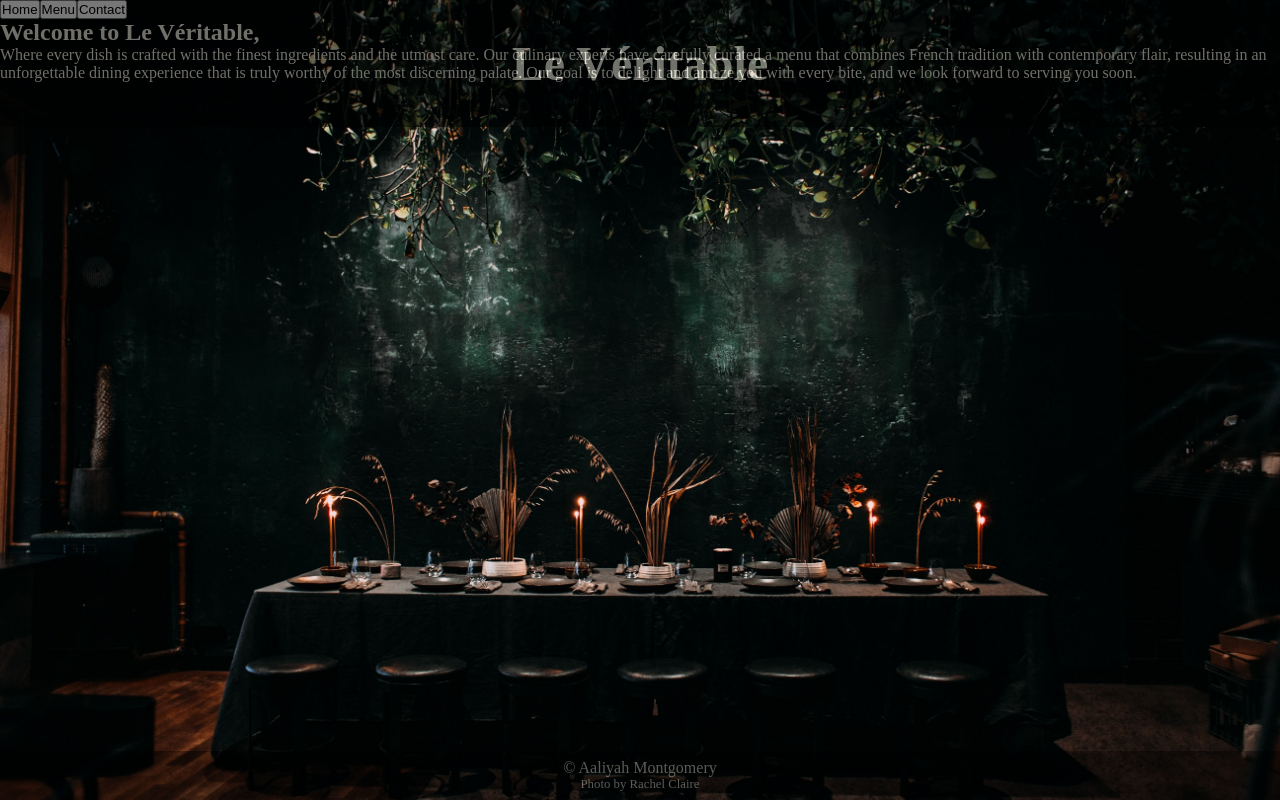
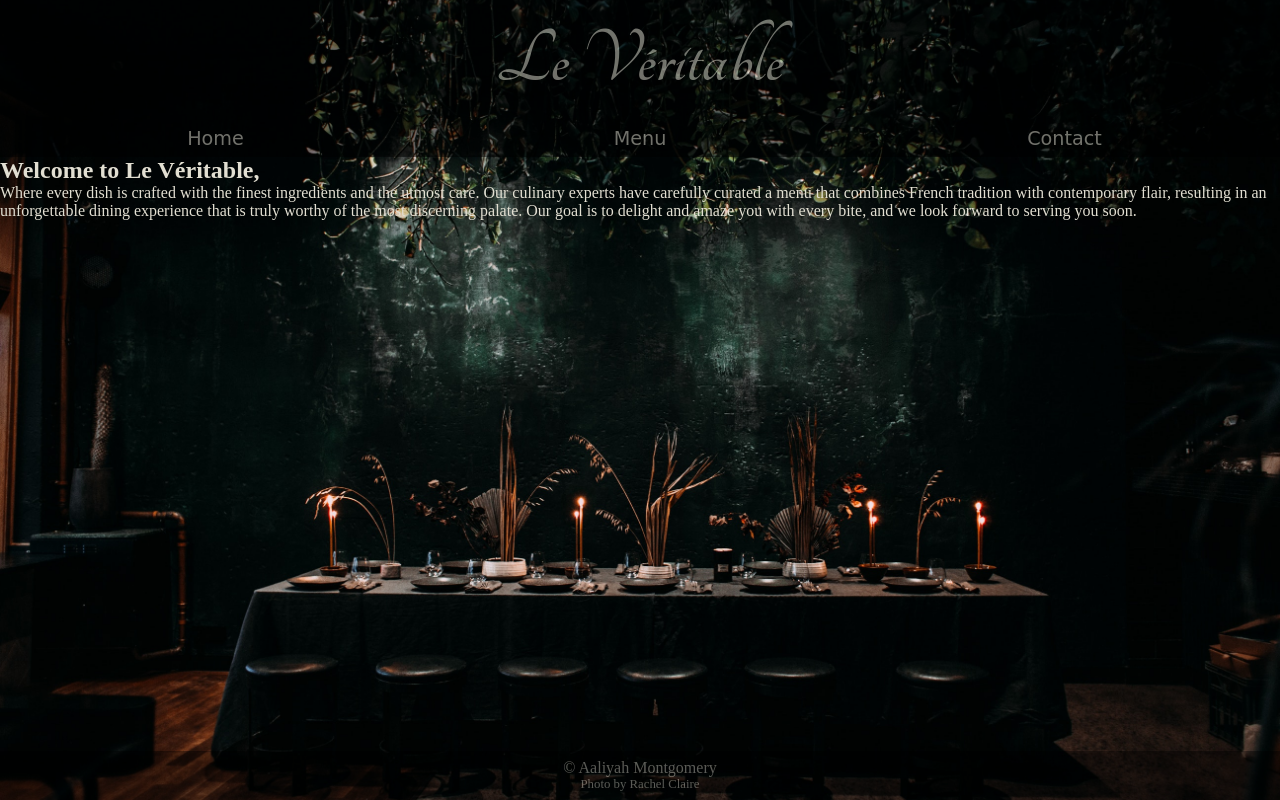
Before and after one commit to Aaliyah1699/restaurant-page, a website built with webpack: page dist/index.html in a window 1280 px wide. Built offline with nearby package versions, Linux system fonts and the light colour scheme; a web font is replaced by a local one.

Commit message:
header and nav buttons

```diff
--- a/src/style.css
+++ b/src/style.css
@@ -12,9 +12,9 @@ body {
   overflow: hidden;
   color: #e2dfd2;
 }
-/* header & nav */
+/* Header & Nav */
 header {
-  position: fixed;
+  /* position: fixed; */
   top: 0;
   left: 0;
   width: 100%;
@@ -22,11 +22,36 @@ header {
   opacity: 0.5;
   color: #e2dfd2;
   text-align: center;
-  font-size: 1.5em;
-  padding: 1.5em;
+  font-size: 2.5em;
+  padding: 0.5em;
+  font-family: 'Tangerine', cursive, fantasy;
 }
-
-/* footer*/
+nav {
+  display: flex;
+  width: 100%;
+  background-color: #000000;
+  opacity: 0.5;
+  color: #e2dfd2;
+  text-align: center;
+  padding: 0.2em;
+}
+.nav-button {
+  flex: 1;
+  justify-content: space-between;
+  padding: 0.1em;
+  margin: 0.1em;
+  background-color: #000000;
+  color: #e2dfd2;
+  font-size: 1.2em;
+  outline: none;
+  border: none;
+  font-family: 'Castoro Titling', cursive, fantasy;
+}
+.nav-button:hover {
+  text-decoration: underline;
+}
+/* Home */
+/* Footer*/
 footer {
   position: fixed;
   left: 0;
```
